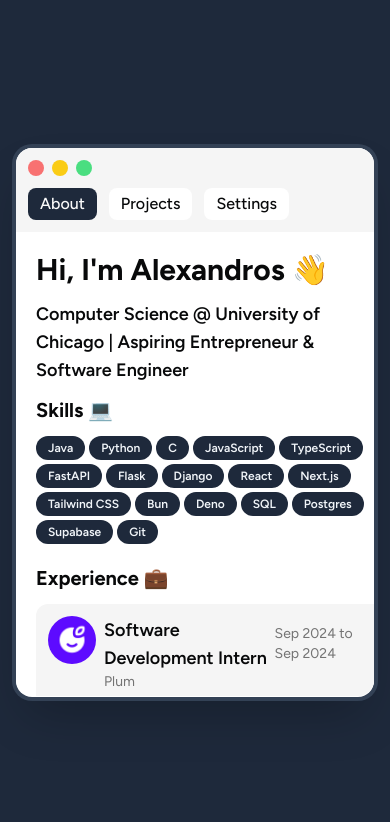
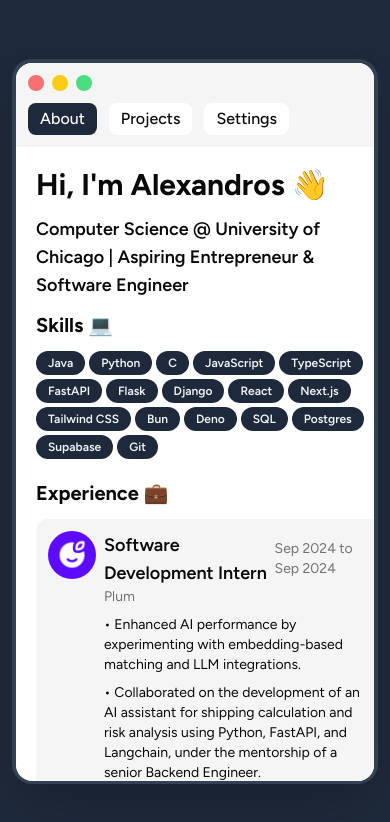
Before and after one commit to alexandros-lekkas/portfolio, a Next.js app: page / in a window 390 px wide. Shown: the top 822 px of the page. Built offline with nearby package versions, Linux system fonts and the light colour scheme.

Commit message:
fix: Increase maximum height of Page component for better content visibility and layout adjustment

```diff
--- a/src/app/page.tsx
+++ b/src/app/page.tsx
@@ -33,7 +33,7 @@
       )}
     >
       <div className="flex h-full w-full items-center justify-center p-4">
-        <div className="animate-in fade-in zoom-in-95 rounded-2xl bg-background backdrop-blur-lg shadow-2xl w-full sm:max-w-2xl lg:max-w-[55vw] h-full max-h-[65vh] sm:max-h-96 lg:max-h-[65vh] overflow-hidden ring-4 dark:ring-neutral-700 ring-slate-700 dark:hover:ring-neutral-600 hover:ring-slate-500 transition-all duration-1000">
+        <div className="animate-in fade-in zoom-in-95 rounded-2xl bg-background backdrop-blur-lg shadow-2xl w-full sm:max-w-2xl lg:max-w-[55vw] h-full max-h-[85vh] sm:max-h-96 lg:max-h-[65vh] overflow-hidden ring-4 dark:ring-neutral-700 ring-slate-700 dark:hover:ring-neutral-600 hover:ring-slate-500 transition-all duration-1000">
           <div className="bg-muted pt-3 px-3 gap-2 flex flex-row">
             <div className="size-4 rounded-full bg-red-400" />
             <div className="size-4 rounded-full bg-yellow-400" />
```
